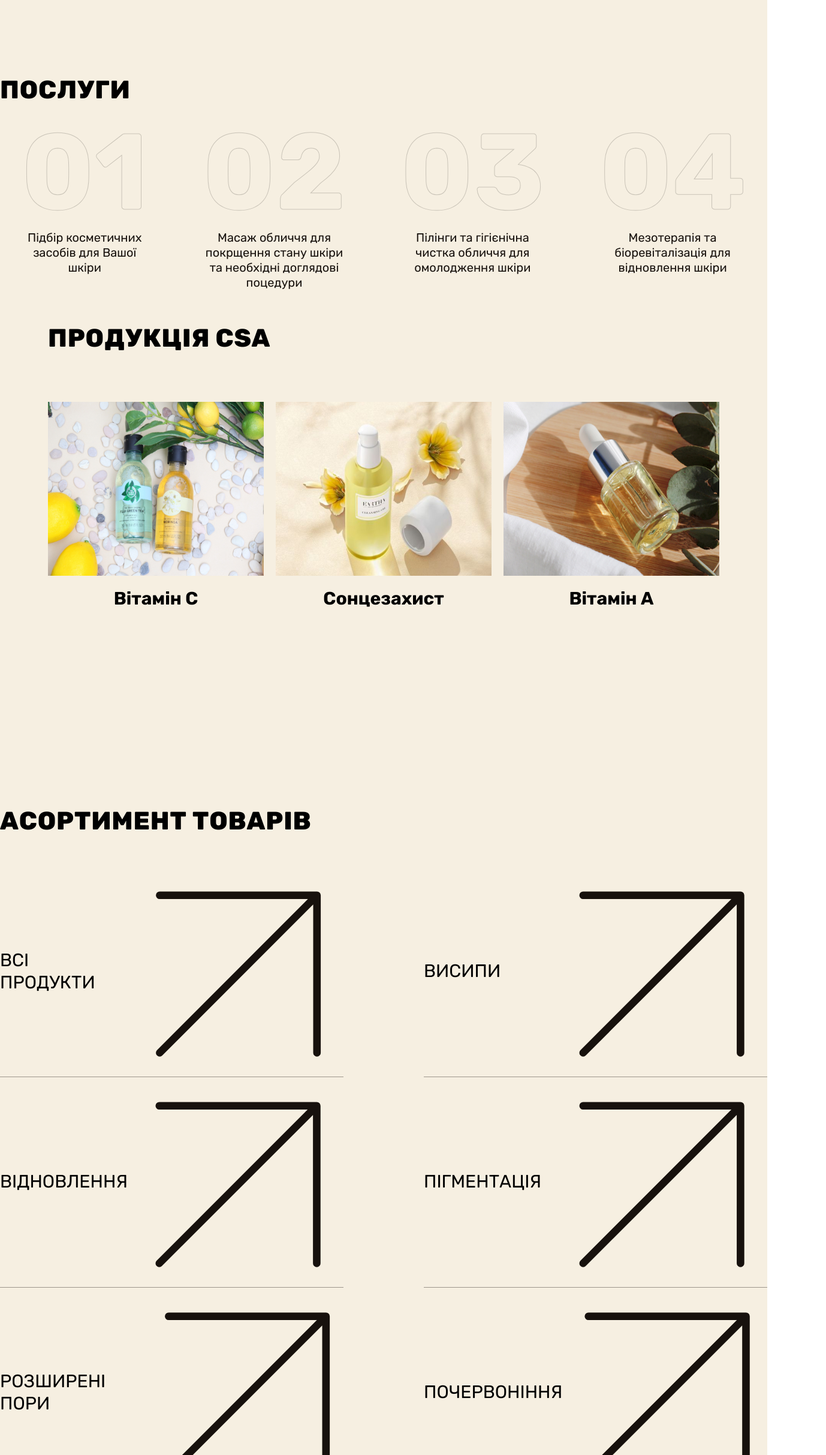
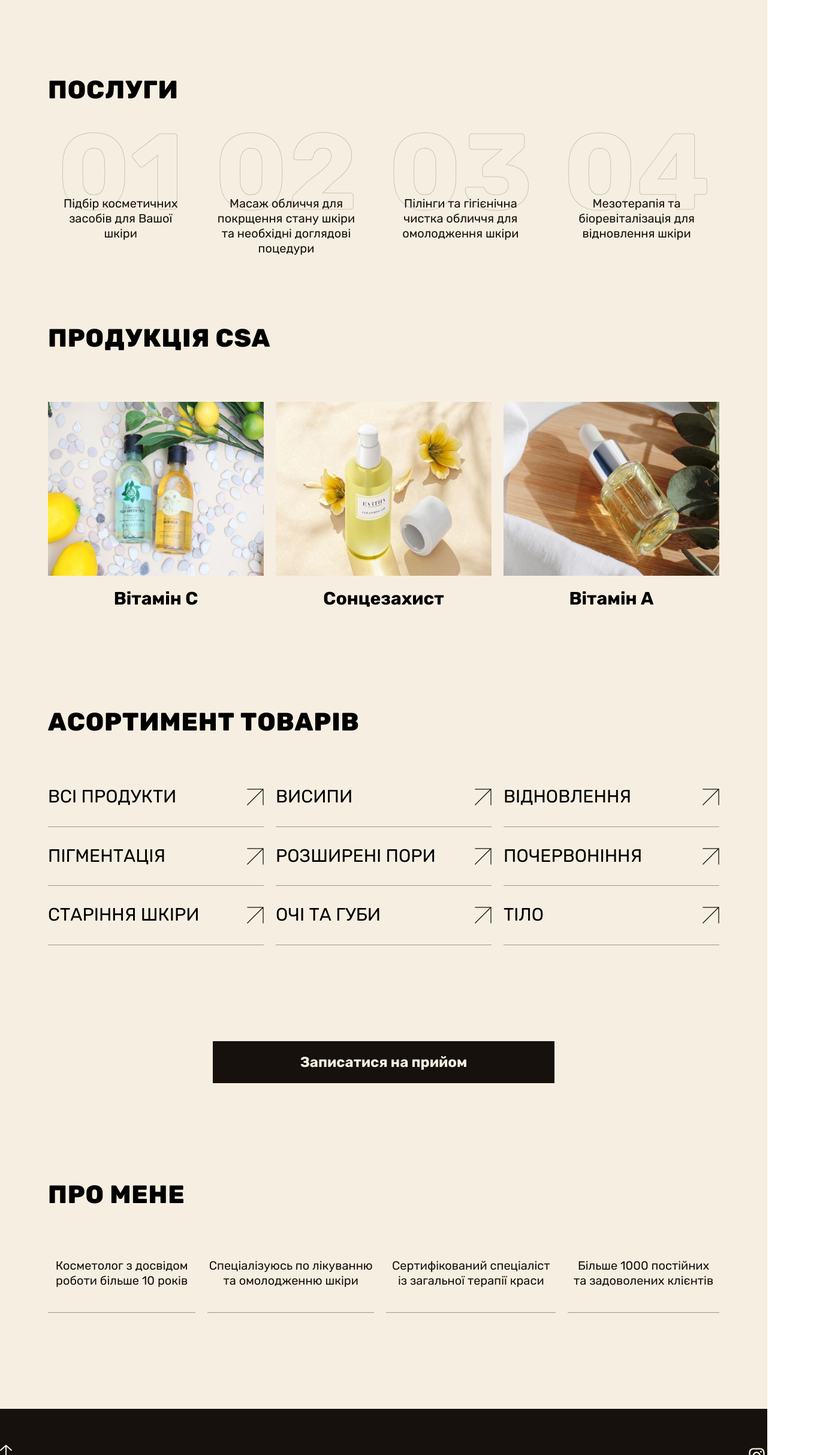
Before and after one commit to adevreactjs/cosmetic, a React (Create React App) app: page / in a window 1280 px wide. Shown: the part 820-3246 px from the top of the page at 60% size, 1378 px wide, since content can reach past the window. Built offline with nearby package versions, Linux system fonts and the light colour scheme.

Commit message:
add styles

```diff
--- a/src/components/footer/index.module.scss
+++ b/src/components/footer/index.module.scss
@@ -100,6 +100,14 @@
 }
 .footer__wrapper {
   display: flex;
-  align-items: center;
   gap: 20px;
 }
+
+@media (max-width: 1470px) {
+  .footer__form {
+    margin-left: 79px;
+  }
+  .footer__info {
+    margin-left: 104px;
+  }
+}
--- a/src/components/header/Header.tsx
+++ b/src/components/header/Header.tsx
@@ -3,6 +3,7 @@ import styles from './index.module.scss';
 import logo from './../../assets/logo.svg';
 import search from '../../assets/search.svg';
 import cart from '../../assets/cart.png';
+import burger from '../../assets/burger.png';
 
 const Header = () => {
   return (
@@ -32,6 +33,9 @@ const Header = () => {
           <div className={styles.header__cart}>
             <img src={cart} alt='cart' />
           </div>
+          <div className={styles.header__burger}>
+            <img src={burger} alt='burger' />
+          </div>
         </div>
       </div>
     </header>
--- a/src/components/header/index.module.scss
+++ b/src/components/header/index.module.scss
@@ -61,6 +61,9 @@
     height: 53px;
   }
 }
+.header__burger {
+  display: none;
+}
 
 @media (max-width: 1750px) {
   .container {
@@ -97,3 +100,18 @@
     margin-right: 43px;
   }
 }
+@media (max-width: 1200px) {
+  .navbar {
+    display: none;
+  }
+  .container {
+    max-width: 584px;
+    flex-direction: row;
+  }
+  .header__burger {
+    display: block;
+  }
+   .logo {
+    margin-right: 0px;
+  }
+}
--- a/src/components/mainServices/index.module.scss
+++ b/src/components/mainServices/index.module.scss
@@ -129,7 +129,7 @@
 }
 .mainServices__products {
   background-color: #f6efe1;
-  padding-bottom: 325px;
+  padding-bottom: 160px;
 }
 .container__service {
   [id='service'] {
@@ -307,6 +307,13 @@
       cursor: pointer;
     }
   }
+  .mainServices__products__item {
+    width: 360px;
+    img {
+      width: 29.45px;
+      height: 29.451px;
+    }
+  }
 }
 @media (max-width: 1281px) {
   .container {
@@ -341,8 +348,16 @@
     left: -67px;
   }
   .container__service {
+    max-width: 1120px;
+    margin: 0 auto;
     [id='service'] {
       margin-bottom: 21px;
     }
   }
+  .mainServices__itemTitle {
+    top: 129px;
+  }
+  .mainServices__feature {
+  padding: 0 0px 40px 0px;
 }
+}
```
Also changed, not shown: src/assets/burger.png (added).
